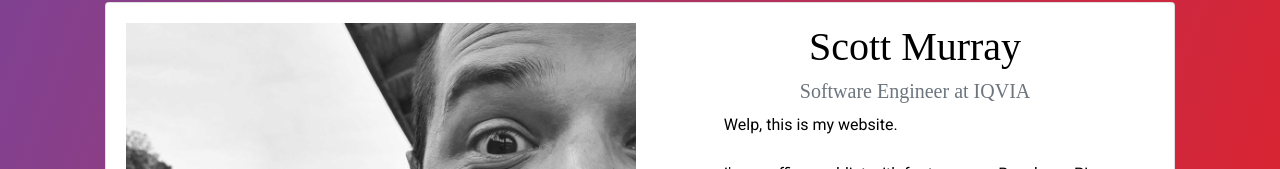
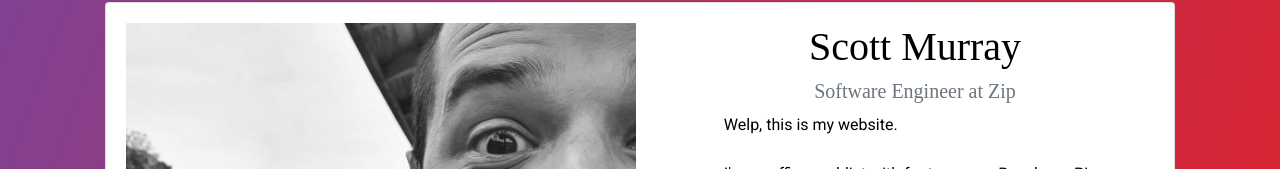
Before and after one commit to scott-the-programmer/resume-website, an Angular app: page / in a window 1280 px wide. Shown: the part 214-383 px from the top of the page. Built offline with nearby package versions, Linux system fonts and the light colour scheme.

Commit message:
changed company name

```diff
--- a/src/app/body/body.component.html
+++ b/src/app/body/body.component.html
@@ -5,7 +5,7 @@
             <div class="card-body d-flex flex-column">
                 <!-- <h2>Hey</h2> -->
                 <h1>Scott Murray</h1>
-                <h5 class="text-muted">Software Engineer at IQVIA</h5>
+                <h5 class="text-muted">Software Engineer at Zip</h5>
                 <p class="normal-paragraph">Welp, this is my website.</p>
                 <p class="normal-paragraph">I'm a caffiene addict with far too many Raspberry PIs to be considered sane. When I'm not being a psychotic programmer or a borderline average musician, you can usually find me hanging around Auckland. </p>
                 <p class="normal-paragraph"> The main plan for this website is to be a dumping ground for any projects I feel confident in sharing with you :)</p>
```
